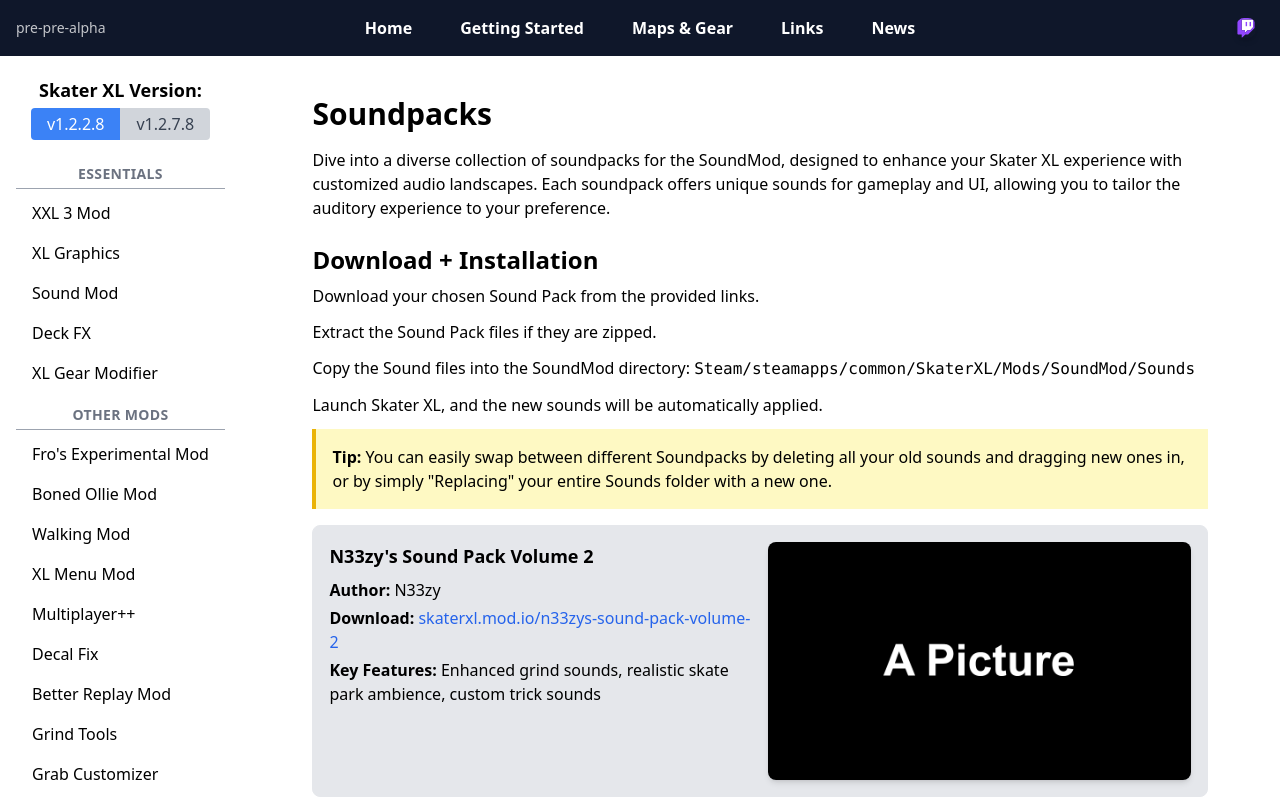
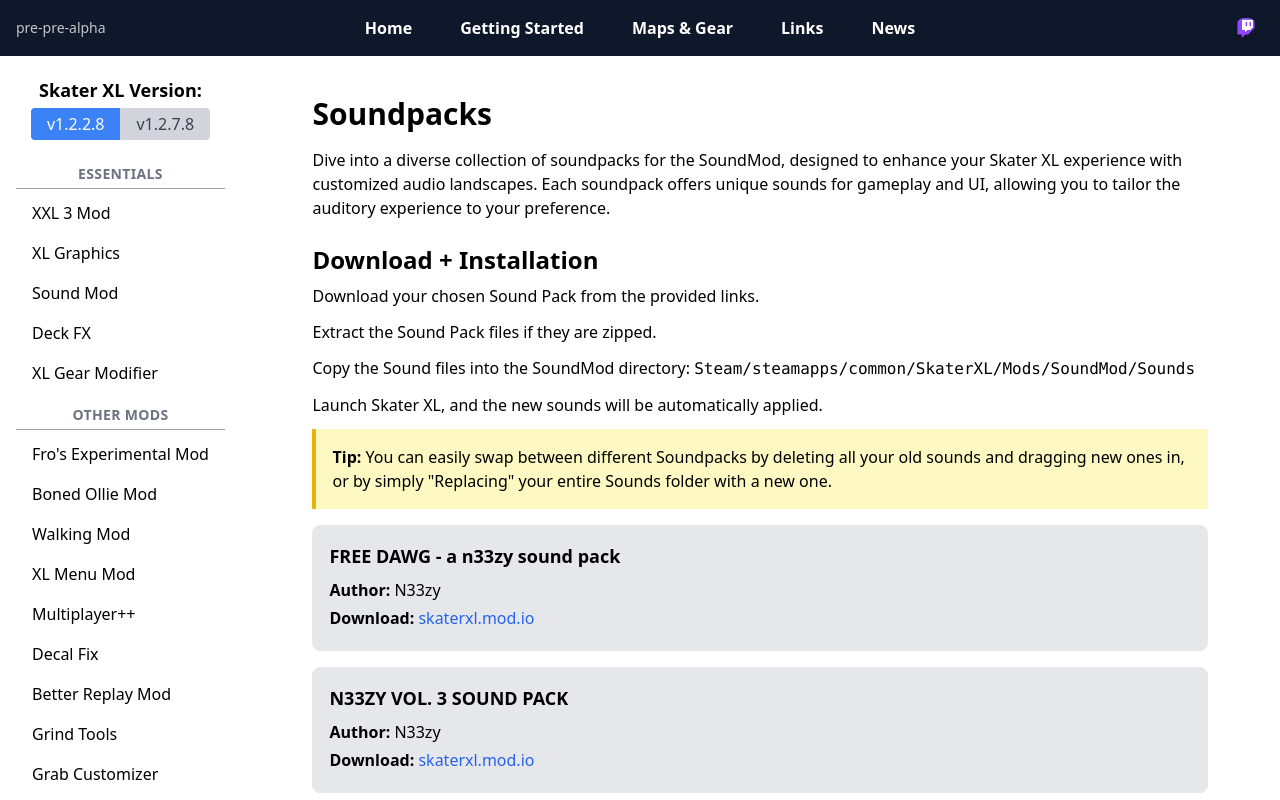
Before and after one commit to ShawnEdgell/skaterxl-mod-docs, a SvelteKit app: page /Soundpacks in a window 1280 px wide. Built offline with nearby package versions, Linux system fonts and the light colour scheme.

Commit message:
added soundpack links

```diff
--- a/src/routes/Soundpacks/+page.svelte
+++ b/src/routes/Soundpacks/+page.svelte
@@ -23,55 +23,65 @@
     <!-- SoundPack Example 1 -->
     <div class="flex flex-col md:flex-row p-4 border bg-gray-200 rounded-lg my-4">
       <div class="flex-1 md:mr-4">
-        <h3 class="mb-2 mt-0">N33zy's Sound Pack Volume 2</h3>
+        <h3 class="mb-2 mt-0">FREE DAWG - a n33zy sound pack</h3>
         <p class="mb-1"><b>Author:</b> N33zy</p>
-        <p class="mb-1"><b>Download: </b><a href="https://skaterxl.mod.io/n33zys-sound-pack-volume-2" class="text-blue-600 hover:underline" target="_blank" rel="noopener noreferrer">skaterxl.mod.io/n33zys-sound-pack-volume-2</a></p>
-        <p class="mb-1"><b>Key Features:</b> Enhanced grind sounds, realistic skate park ambience, custom trick sounds</p>
+        <p class="mb-1"><b>Download: </b><a href="https://mod.io/g/skaterxl/m/free-dawg-a-n33zy-sound-pack1" class="text-blue-600 hover:underline" target="_blank" rel="noopener noreferrer">skaterxl.mod.io</a></p>
       </div>
-      <div class="flex-1 mt-4 md:mt-0">
-        <img src="/Picture.png" alt="N33zy's Sound Pack Volume 2"/>
+    </div>
+
+    <!-- SoundPack Example 2 -->
+    <div class="flex flex-col md:flex-row p-4 border bg-gray-200 rounded-lg my-4">
+        <div class="flex-1 md:mr-4">
+          <h3 class="mb-2 mt-0">N33ZY VOL. 3 SOUND PACK</h3>
+          <p class="mb-1"><b>Author:</b> N33zy</p>
+          <p class="mb-1"><b>Download: </b><a href="https://mod.io/g/skaterxl/m/n33zy-vol-3-sound-pack" class="text-blue-600 hover:underline" target="_blank" rel="noopener noreferrer">skaterxl.mod.io</a></p>
+        </div>
+    </div>
+
+    <!-- SoundPack Example 2 -->
+    <div class="flex flex-col md:flex-row p-4 border bg-gray-200 rounded-lg my-4">
+      <div class="flex-1 md:mr-4">
+        <h3 class="mb-2 mt-0">N33ZY'S FREE CANDY</h3>
+        <p class="mb-1"><b>Author:</b> N33zy</p>
+        <p class="mb-1"><b>Download: </b><a href="https://mod.io/g/skaterxl/m/n33zys-free-candy-sound-pack" class="text-blue-600 hover:underline" target="_blank" rel="noopener noreferrer">skaterxl.mod.io</a></p>
       </div>
     </div>
 
     <!-- SoundPack Example 2 -->
     <div class="flex flex-col md:flex-row p-4 border bg-gray-200 rounded-lg my-4">
       <div class="flex-1 md:mr-4">
-        <h3 class="mb-2 mt-0">Urban Skater Ambience</h3>
-        <p class="mb-1"><b>Author:</b> Sk8rDude</p>
-        <p class="mb-1"><b>Download: </b><a href="https://skaterxl.mod.io/urbanskaterambience" class="text-blue-600 hover:underline" target="_blank" rel="noopener noreferrer">skaterxl.mod.io/urbanskaterambience</a></p>
-        <p class="mb-1"><b>Key Features:</b> City sounds, busy streets background, distant traffic</p>
-      </div>
-      <div class="flex-1 mt-4 md:mt-0">
-        <img src="/Picture.png" alt="Urban Skater Ambience"/>
+        <h3 class="mb-2 mt-0">n33zy's Vol 2: GOLD EDITION</h3>
+        <p class="mb-1"><b>Author:</b> N33zy</p>
+        <p class="mb-1"><b>Download: </b><a href="https://mod.io/g/skaterxl/m/neezy-vol-2-gold-edition" class="text-blue-600 hover:underline" target="_blank" rel="noopener noreferrer">skaterxl.mod.io</a></p>
       </div>
     </div>
 
     <!-- SoundPack Example 2 -->
     <div class="flex flex-col md:flex-row p-4 border bg-gray-200 rounded-lg my-4">
-      <div class="flex-1 md:mr-4">
-        <h3 class="mb-2 mt-0">Urban Skater Ambience</h3>
-        <p class="mb-1"><b>Author:</b> Sk8rDude</p>
-        <p class="mb-1"><b>Download: </b><a href="https://skaterxl.mod.io/urbanskaterambience" class="text-blue-600 hover:underline" target="_blank" rel="noopener noreferrer">skaterxl.mod.io/urbanskaterambience</a></p>
-        <p class="mb-1"><b>Key Features:</b> City sounds, busy streets background, distant traffic</p>
+        <div class="flex-1 md:mr-4">
+          <h3 class="mb-2 mt-0">n33zy's soundpack volume 2</h3>
+          <p class="mb-1"><b>Author:</b> N33zy</p>
+          <p class="mb-1"><b>Download: </b><a href="https://mod.io/g/skaterxl/m/n33zys-sound-pack-volume-2" class="text-blue-600 hover:underline" target="_blank" rel="noopener noreferrer">skaterxl.mod.io</a></p>
+        </div>
       </div>
-      <div class="flex-1 mt-4 md:mt-0">
-        <img src="/Picture.png" alt="Urban Skater Ambience"/>
+
+    <!-- SoundPack Example 2 -->
+    <div class="flex flex-col md:flex-row p-4 border bg-gray-200 rounded-lg my-4">
+        <div class="flex-1 md:mr-4">
+          <h3 class="mb-2 mt-0">n33zy's sound pack volume 1</h3>
+          <p class="mb-1"><b>Author:</b> N33zy</p>
+          <p class="mb-1"><b>Download: </b><a href="https://mod.io/g/skaterxl/m/n33zys-sound" class="text-blue-600 hover:underline" target="_blank" rel="noopener noreferrer">skaterxl.mod.io</a></p>
+        </div>
       </div>
-    </div>
 
-        <!-- SoundPack Example 2 -->
+    <!-- SoundPack Example 2 -->
     <div class="flex flex-col md:flex-row p-4 border bg-gray-200 rounded-lg my-4">
-      <div class="flex-1 md:mr-4">
-        <h3 class="mb-2 mt-0">Urban Skater Ambience</h3>
-        <p class="mb-1"><b>Author:</b> Sk8rDude</p>
-        <p class="mb-1"><b>Download: </b><a href="https://skaterxl.mod.io/urbanskaterambience" class="text-blue-600 hover:underline" target="_blank" rel="noopener noreferrer">skaterxl.mod.io/urbanskaterambience</a></p>
-        <p class="mb-1"><b>Key Features:</b> City sounds, busy streets background, distant traffic</p>
+        <div class="flex-1 md:mr-4">
+          <h3 class="mb-2 mt-0">OVALORD VX SOUNDMOD</h3>
+          <p class="mb-1"><b>Author:</b> OVALORD</p>
+          <p class="mb-1"><b>Download: </b><a href="https://mod.io/g/skaterxl/m/ovalord-vx-soundmod" class="text-blue-600 hover:underline" target="_blank" rel="noopener noreferrer">skaterxl.mod.io</a></p>
+        </div>
       </div>
-      <div class="flex-1 mt-4 md:mt-0">
-        <img src="/Picture.png" alt="Urban Skater Ambience"/>
-      </div>
-    </div>
-
 
   </div>
 
```
